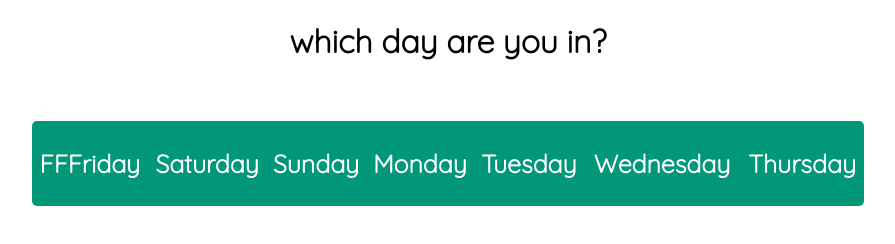
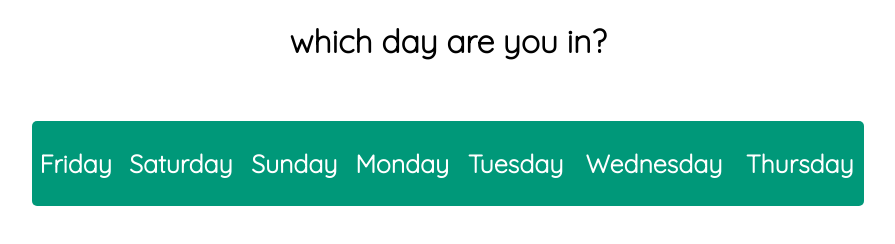
Before and after one commit to Balbol123/gadwal, a plain HTML site: page index.html in a window 1280 px wide. Shown: the whole page, without its empty margins (192-1087 px from the left). Drawn offline with Linux system fonts and the light colour scheme.

Commit message:
Update index.html

```diff
--- a/index.html
+++ b/index.html
@@ -9,7 +9,7 @@
       <h1>which day are you in?</h1>
       <table style="height: 85px;">
         <tr>
-          <th><a href="days/Friday.html">FFFriday</a></th>
+          <th><a href="days/Friday.html">Friday</a></th>
           <th><a href="days/Saturday.html">Saturday</a></th>
           <th><a href="days/Sunday.html">Sunday</a></th>
           <th><a href="days/Monday.html">Monday</a></th>
```
